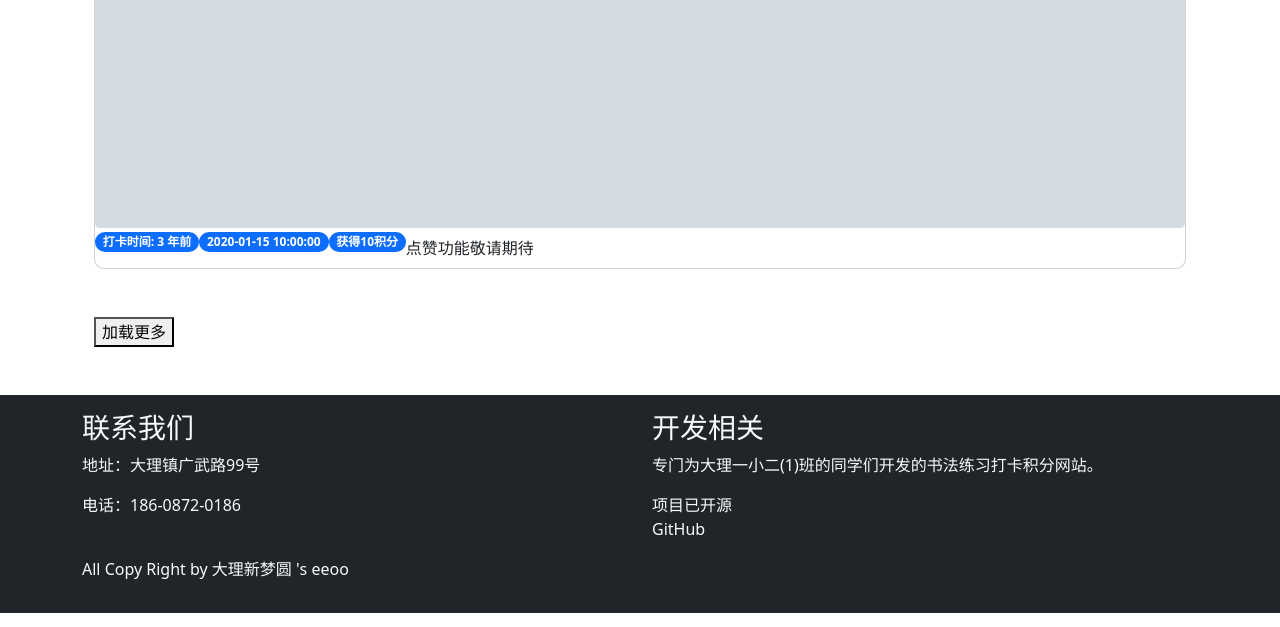
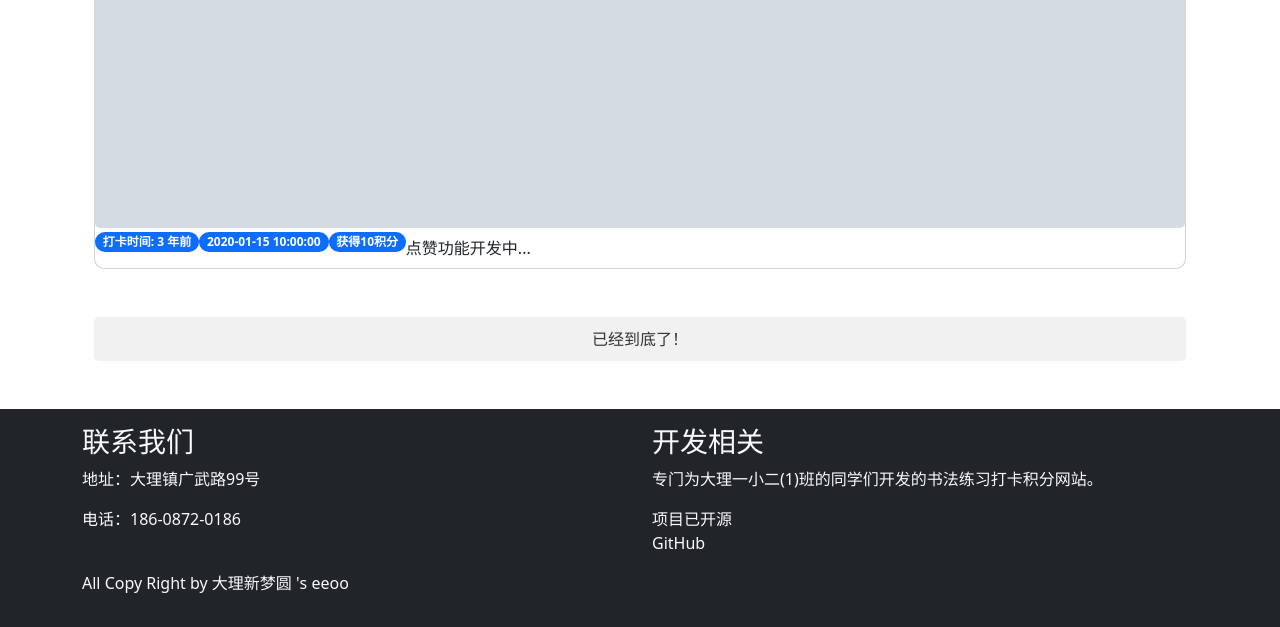
Before and after one commit to Myeeoo/Student_Calligraphy_practice, a Django app: page / in a window 1280 px wide. Shown: the part 1539-2166 px from the top of the page. Run offline with Django 4.2, Linux system fonts and the light colour scheme; tables that the repository leaves empty hold one stand-in row (values such as "Sample post"); grey boxes marked "Sample" are stand-in pictures; some libraries are stand-ins or nearby versions.

Commit message:
修复首页分野错误问题

```diff
--- a/myapp/templates/base.html
+++ b/myapp/templates/base.html
@@ -44,10 +44,38 @@
             -webkit-box-shadow: 0 2px 4px rgba(0, 0, 0, 0.2);
             box-shadow: 0 2px 4px rgba(0, 0, 0, 0.2);
         }
+        #popup {
+            position: fixed;
+            top: 50%;
+            left: 50%;
+            transform: translate(-50%, -50%);
+            width: 300px;
+            padding: 20px;
+            background-color: #ffffff;
+            border-radius: 5px;
+            box-shadow: 0 2px 4px rgba(0, 0, 0, 0.2);
+            z-index: 9999;
+            text-align: center;
+          }
+
+
         </style>
 
     <title>练字打卡-NewDream</title>
+    <script>
+      function showPopup(message) {
+        var popup = $("#popup");
 
+        // 修改提示窗体的文字
+        popup.text(message);
+
+        // 显示提示窗体
+        popup.fadeIn();
+
+        // 延迟指定的时间后隐藏提示窗体
+        popup.delay(3000).fadeOut();
+      }
+    </script>
 </head>
 <body>
 
@@ -94,6 +122,7 @@
         </div>
     </div>
     </nav>
+    <div class="modal-dialog modal-sm" id="popup" style="display: none;">这是一个提示窗体</div>
 <!-- 登录弹窗 -->
 <div class="modal fade" id="loginModal" tabindex="-1" aria-labelledby="loginModalLabel" aria-hidden="true">
     <div class="modal-dialog">
@@ -181,6 +210,8 @@
             </ul>
           {% endif %}
         </div>
+
+
         <div class="container mt-4">
 
             {% block content %}
--- a/myapp/templates/dashboard.html
+++ b/myapp/templates/dashboard.html
@@ -19,7 +19,21 @@
   }
   .card {
     border-radius: 10px;
+}#DI {
+  text-align: center;
+  padding: 10px;
+  background-color: #f1f1f1;
+  border-radius: 5px;
+  margin-bottom: 20px;
 }
+
+#DI a {
+  color: #333333;
+  text-decoration: none;
+}
+
+
+
 
 </style>
 <ul class="nav nav-tabs">
@@ -188,7 +202,8 @@
       </div>
     {% endfor %} -->
   </div>
-  <button id="load-more-button">加载更多</button>
+  <button class="btn btn-primary " id="load-more-button">加载更多</button>
+  <div id='DI'><a>已经到底了！</a></div>
   <div class="modal fade" id="imageModal" tabindex="-1" role="dialog" aria-labelledby="imageModalLabel" aria-hidden="true">
     <div class="modal-dialog modal-lg" role="document">
       <div class="modal-content">
@@ -217,7 +232,6 @@
 <script src="https://code.jquery.com/jquery-3.6.0.min.js"></script>
 <script>
 $(document).ready(function() {
-
   dashboard()
 });
 
@@ -225,6 +239,8 @@ function dashboard(request) {
   var loadMoreButton = $('#load-more-button');
   var checkinContainer = $('#checkin-container');
   var currentPageNumber = 1;  // 假设初始页码为1
+  // 获取提示信息元素
+  var di = document.getElementById('DI');
   var loadMoreUrl = '{% url 'load_more_checkins' %}?page=' + currentPageNumber;  // 替换为您的URL
 
   loadMoreButton.click(function() {
@@ -233,6 +249,7 @@ function dashboard(request) {
       type: 'GET',
       success: function(response_data) {
         // alert(loadMoreUrl);
+
         var checkins_data = response_data.checkins;
         // 遍历打卡记录数据并渲染到页面上
         for (var i = 0; i < checkins_data.length; i++) {
@@ -245,15 +262,17 @@ function dashboard(request) {
         currentPageNumber++;
         loadMoreUrl = '{% url 'load_more_checkins' %}?page=' + currentPageNumber;
         // alert("currentPageNumber:"+currentPageNumber)
+        // showPopup("data.has_next_page:"+response_data.has_next_page)
         // 检查是否还有更多记录
-        if (!data.has_next_page) {
+        if (!response_data.has_next_page) {
           // 隐藏加载更多按钮
           loadMoreButton.hide();
+          di.style.display = 'block';
         }
       },
       error: function(xhr, status, error) {
         var errorMessage = '打卡数据加载失败，请重试！\n' + '状态码：' + xhr.status + '\n错误信息:' + error;
-        alert(errorMessage);
+        showPopup(errorMessage);
       }
     });
   });
@@ -303,13 +322,13 @@ function createCheckinElement(checkinData) {
   }
   var modalHeader = $('<div>').addClass('modal-header');
   var modalHeaderLeft = $('<div>');
-    var dateBadge = $('<p>').addClass('badge bg-primary rounded-pill').text('打卡时间: ' + moment(formattedDate,'YYYY-MM-DD HH:mm:ss').fromNow());
+  var dateBadge = $('<p>').addClass('badge bg-primary rounded-pill').text('打卡时间: ' + moment(formattedDate,'YYYY-MM-DD HH:mm:ss').fromNow());
   var checkinDateBadge = $('<p>').addClass('badge bg-primary rounded-pill').text(checkinData.checkin_date);
   var scoreBadge = $('<p>').addClass('badge bg-primary rounded-pill').text('获得' + checkinData.score + '积分');
 
   modalHeaderLeft.append(dateBadge,checkinDateBadge, scoreBadge);
 
-  var modalHeaderRight = $('<div>').text('点赞功能敬请期待');
+  var modalHeaderRight = $('<div>').text('点赞功能开发中...');
 
   modalHeader.append(modalHeaderLeft, modalHeaderRight);
 
--- a/myapp/views.py
+++ b/myapp/views.py
@@ -56,10 +56,12 @@ def load_more_checkins(request):
             # 其他字段...
         }
         checkins_data.append(checkin_data)
-    print(checkins_data)
+    has_next_page = len(checkins) == per_page
+    # print('len(checkins):',len(checkins))
+    # print(has_next_page)
     response_data = {
         'checkins': checkins_data,
-        'has_next_page': len(checkins) == per_page,
+        'has_next_page': has_next_page,
     }
 
     return JsonResponse(response_data)
```
